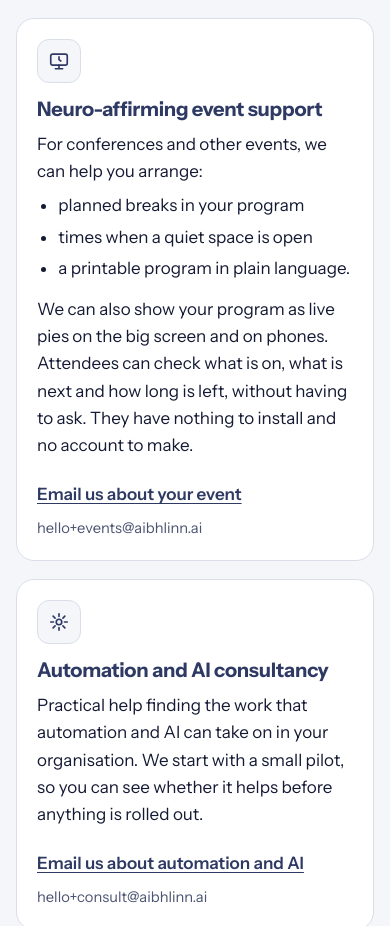
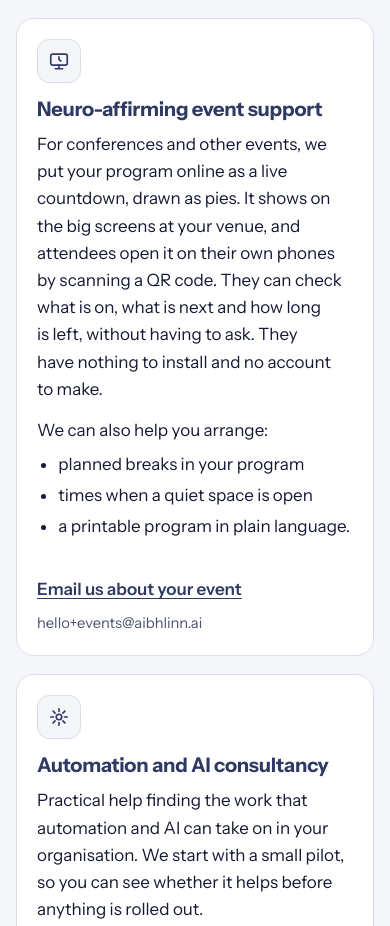
Before and after one commit to AibhlinnAI/aibhlinn.ai, a plain HTML site: page index.html in a window 390 px wide. Shown: the part 1108-2034 px from the top of the page. Drawn offline with Linux system fonts and the light colour scheme.

Commit message:
Event support: lead with the online program
The owner asked for the focus to be the program itself: online as a
live countdown, on the big screens at the venue, and opened on
attendees own phones from a QR code. Planned breaks, quiet-space
times and a plain-language program now follow as the other things we
can help arrange. The enquiry checklist matches.

Co-Authored-By: Claude Fable 5.2 <noreply@anthropic.com>

```diff
--- a/index.html
+++ b/index.html
@@ -143,16 +143,18 @@
         <div class="card">
           <div class="icon" aria-hidden="true"><svg viewBox="0 0 24 24" fill="none" stroke="currentColor" stroke-width="1.8" stroke-linecap="round" stroke-linejoin="round"><rect x="3" y="4.5" width="18" height="12" rx="2"/><path d="M8 20.5h8M12 16.5v4"/><path d="M12 7.5v3l2 1.5"/></svg></div>
           <h3>Neuro-affirming event support</h3>
-          <p>For conferences and other events, we can help you arrange:</p>
+          <p>For conferences and other events, we put your program online
+          as a live countdown, drawn as pies. It shows on the big screens
+          at your venue, and attendees open it on their own phones by
+          scanning a QR code. They can check what is on, what is next and
+          how long is left, without having to ask. They have nothing to
+          install and no account to make.</p>
+          <p>We can also help you arrange:</p>
           <ul class="card-list">
             <li>planned breaks in your program</li>
             <li>times when a quiet space is open</li>
             <li>a printable program in plain language.</li>
           </ul>
-          <p>We can also show your program as live pies on the big screen
-          and on phones. Attendees can check what is on, what is next and
-          how long is left, without having to ask. They have nothing to
-          install and no account to make.</p>
           <p class="card-link"><a href="mailto:hello+events@aibhlinn.ai?subject=Neuro-affirming%20event%20support">Email us about your event</a><span class="addr">hello+events@aibhlinn.ai</span></p>
         </div>
         <div class="card">
@@ -342,8 +344,9 @@
       <ul class="card-list">
         <li>the event name and dates</li>
         <li>roughly how many people are coming</li>
-        <li>what you would like help with: planned breaks, quiet space
-        times, a plain language program, or live pies on screen.</li>
+        <li>what you would like help with: your program online on the
+        big screens and on phones, planned breaks, quiet space times, or
+        a plain language program.</li>
       </ul>
       <p>Something gone wrong?
       <a href="terms.html#problems">How to tell us about a problem</a>.</p>
```
